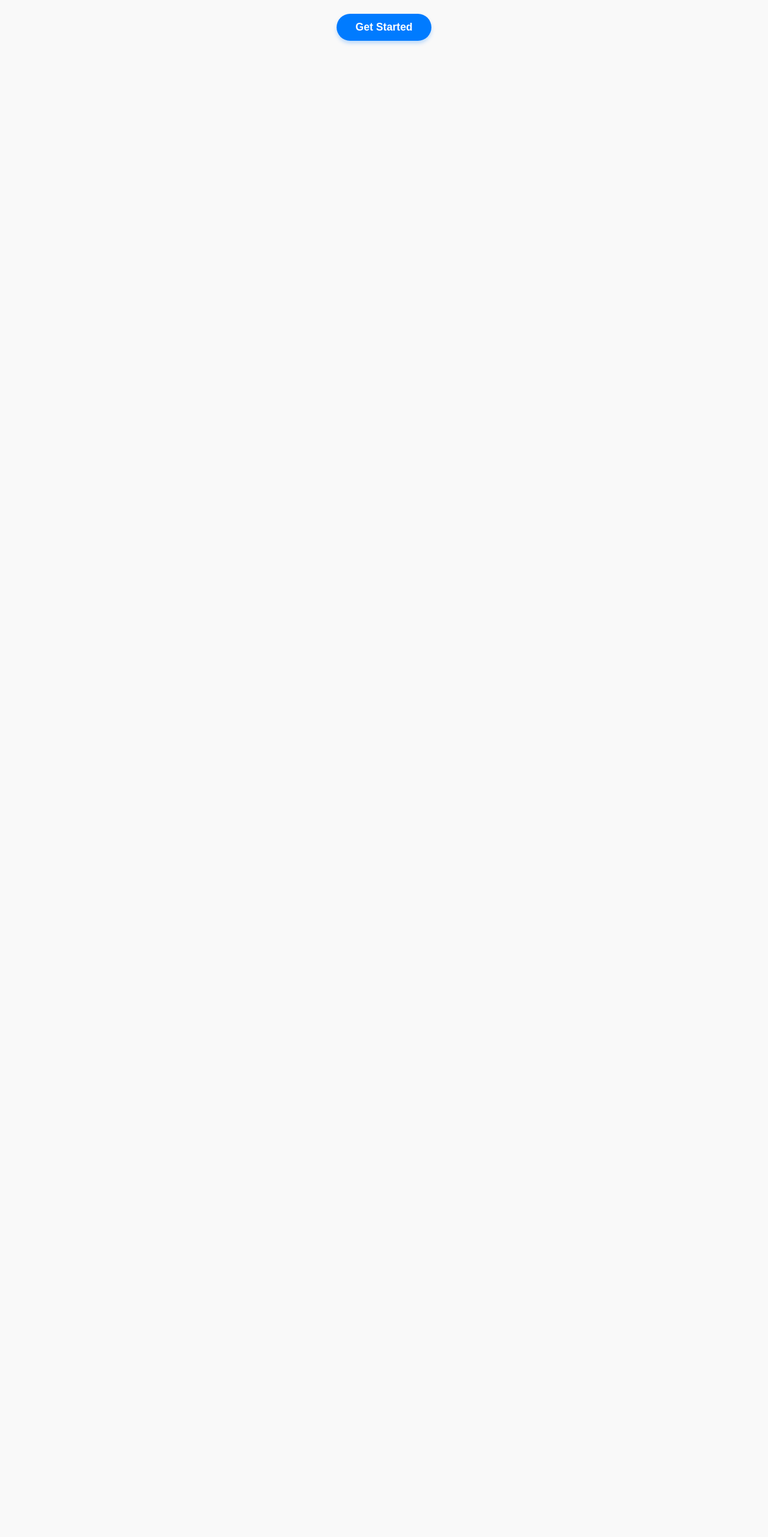
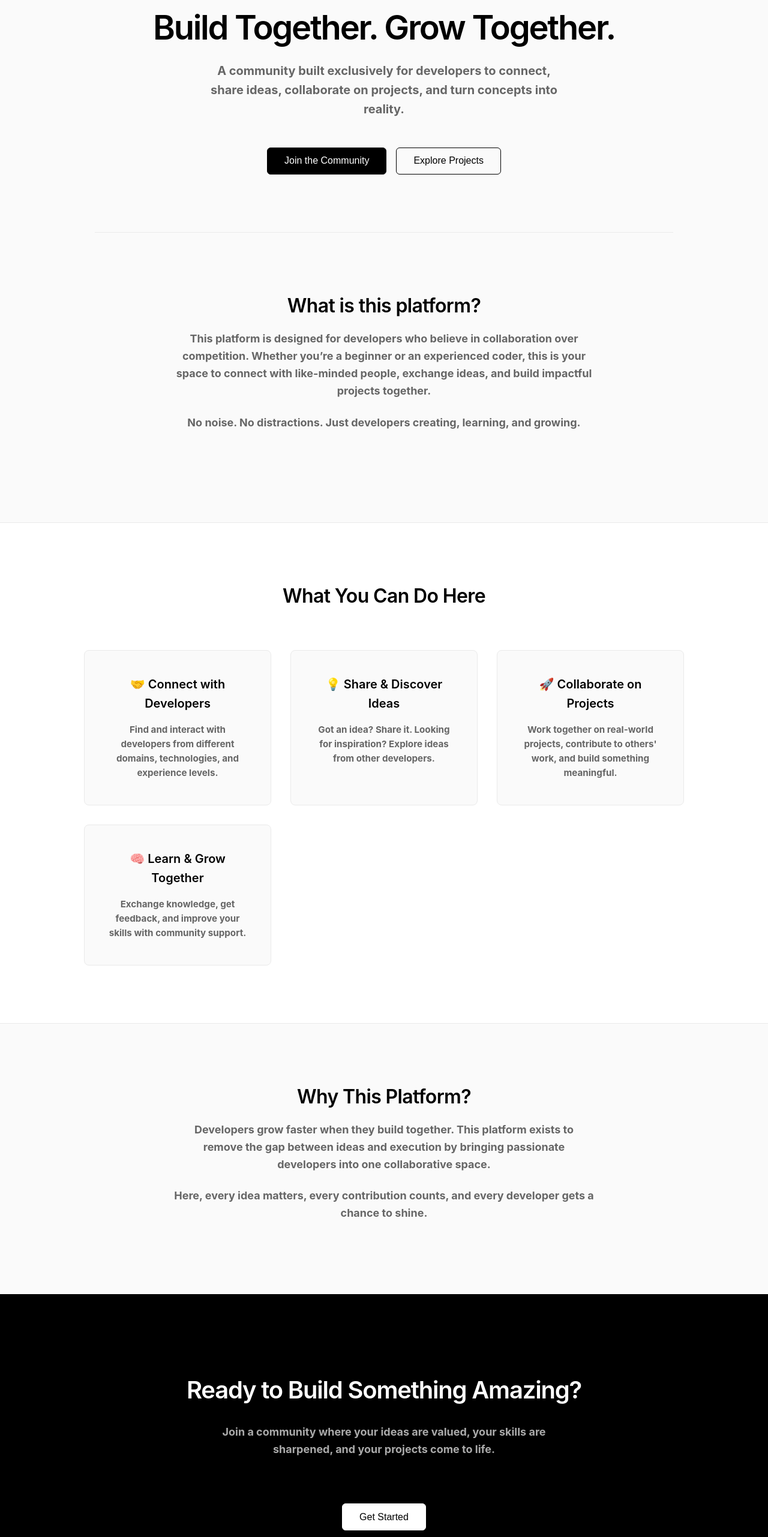
Before and after one commit to kritagya025/React_Project, a React (Vite) app in the folder my-react-app/: page / in a window 1280 px wide. Shown: the part 234-2797 px from the top of the page at 60% size. Before the commit the page ends 800 px from the top, so only its background shows below. Built offline with nearby package versions, Linux system fonts and the light colour scheme.

Commit message:
feat: implement initial Home page with comprehensive styling and add a Login page placeholder.

```diff
--- a/my-react-app/src/App.css
+++ b/my-react-app/src/App.css
@@ -29,6 +29,7 @@ body {
   font-size: 1.5rem;
   font-weight: 700;
   letter-spacing: 0.5px;
+  color: #fff;
 }
 
 .header nav a {
--- /dev/null
+++ b/my-react-app/src/Styles/Home.css
@@ -0,0 +1,206 @@
+/* Minimalist styling for Home */
+.home {
+  font-family: "Inter", -apple-system, BlinkMacSystemFont, "Segoe UI", Roboto, Helvetica, Arial, sans-serif;
+  color: #111;
+  background-color: #fafafa;
+  line-height: 1.6;
+  min-height: 100vh;
+}
+
+/* Base typography */
+h1, h2, h3 {
+  font-weight: 600;
+  margin-top: 0;
+  margin-bottom: 1rem;
+  color: #000;
+}
+
+p {
+  color: #555;
+  margin-top: 0;
+  margin-bottom: 1.5rem;
+}
+
+/* Layout blocks */
+section {
+  padding: 6rem 2rem;
+  max-width: 900px;
+  margin: 0 auto;
+}
+
+/* Hero Section */
+.hero {
+  text-align: center;
+  padding: 10rem 2rem 6rem;
+  max-width: 800px;
+}
+
+.hero h1 {
+  font-size: 3.5rem;
+  letter-spacing: -0.04em;
+  line-height: 1.1;
+  margin-bottom: 1.5rem;
+}
+
+.hero p {
+  font-size: 1.25rem;
+  color: #666;
+  max-width: 600px;
+  margin: 0 auto 3rem;
+}
+
+.hero-buttons {
+  display: flex;
+  justify-content: center;
+  gap: 1rem;
+}
+
+button {
+  background-color: #000;
+  color: #fff;
+  border: 1px solid #000;
+  padding: 0.8rem 1.75rem;
+  border-radius: 6px;
+  font-size: 1rem;
+  font-weight: 500;
+  cursor: pointer;
+  transition: all 0.2s ease;
+}
+
+button:hover {
+  background-color: #333;
+  border-color: #333;
+  transform: translateY(-1px);
+}
+
+button.secondary {
+  background-color: transparent;
+  color: #000;
+}
+
+button.secondary:hover {
+  background-color: #eaeaea;
+}
+
+/* About Section */
+.about {
+  text-align: center;
+  border-top: 1px solid #eaeaea;
+}
+
+.about h2 {
+  font-size: 2rem;
+  letter-spacing: -0.02em;
+}
+
+.about p {
+  font-size: 1.125rem;
+  max-width: 700px;
+  margin: 0 auto 1.5rem;
+}
+
+/* Features Section */
+.features {
+  padding: 6rem 2rem;
+  background-color: #fff;
+  border-top: 1px solid #eaeaea;
+  border-bottom: 1px solid #eaeaea;
+  max-width: 100%;
+}
+
+.features > h2 {
+  text-align: center;
+  font-size: 2rem;
+  margin-bottom: 4rem;
+  letter-spacing: -0.02em;
+}
+
+.feature-grid {
+  display: grid;
+  grid-template-columns: repeat(auto-fit, minmax(280px, 1fr));
+  gap: 2rem;
+  max-width: 1000px;
+  margin: 0 auto;
+}
+
+.feature-card {
+  padding: 2.5rem;
+  border: 1px solid #eaeaea;
+  border-radius: 8px;
+  background-color: #fafafa;
+  transition: transform 0.2s ease, box-shadow 0.2s ease;
+}
+
+.feature-card:hover {
+  transform: translateY(-4px);
+  box-shadow: 0 12px 24px rgba(0, 0, 0, 0.04);
+  border-color: #ddd;
+}
+
+.feature-card h3 {
+  font-size: 1.25rem;
+}
+
+.feature-card p {
+  margin-bottom: 0;
+  font-size: 0.95rem;
+}
+
+/* Vision Section */
+.vision {
+  text-align: center;
+}
+
+.vision h2 {
+  font-size: 2rem;
+  letter-spacing: -0.02em;
+}
+
+.vision p {
+  font-size: 1.125rem;
+  max-width: 700px;
+  margin: 0 auto 1.5rem;
+}
+
+/* CTA Section */
+.cta {
+  text-align: center;
+  padding: 8rem 2rem;
+  background-color: #000;
+  color: #fff;
+  max-width: 100%;
+}
+
+.cta h2 {
+  font-size: 2.5rem;
+  color: #fff;
+  letter-spacing: -0.03em;
+  margin-bottom: 1.5rem;
+}
+
+.cta p {
+  color: #aaa;
+  max-width: 600px;
+  margin: 0 auto 3rem;
+  font-size: 1.125rem;
+}
+
+.cta button {
+  background-color: #fff;
+  color: #000;
+  border-color: #fff;
+}
+
+.cta button:hover {
+  background-color: #eee;
+  border-color: #eee;
+}
+
+/* Footer Section */
+/* .footer {
+  text-align: center;
+  padding: 3rem 2rem;
+  font-size: 0.875rem;
+  color: #999;
+  border-top: 1px solid #eaeaea;
+} */
--- a/my-react-app/src/pages/Home.jsx
+++ b/my-react-app/src/pages/Home.jsx
@@ -1,9 +1,101 @@
+import React from "react";
+import "../Styles/Home.css";
+
 function Home() {
   return (
     <div className="home">
-      <h2>Welcome to the Home Page</h2>
-      <p>This is the main dashboard of our community.</p>
-      <button className="primary-button">Get Started</button>
+
+      <section className="hero">
+        <h1>Build Together. Grow Together.</h1>
+        <p>
+          A community built exclusively for developers to connect, share ideas,
+          collaborate on projects, and turn concepts into reality.
+        </p>
+        <div className="hero-buttons">
+          <button>Join the Community</button>
+          <button className="secondary">Explore Projects</button>
+        </div>
+      </section>
+
+      <section className="about">
+        <h2>What is this platform?</h2>
+        <p>
+          This platform is designed for developers who believe in collaboration
+          over competition. Whether you’re a beginner or an experienced coder,
+          this is your space to connect with like-minded people, exchange ideas,
+          and build impactful projects together.
+        </p>
+        <p>
+          No noise. No distractions. Just developers creating, learning, and growing.
+        </p>
+      </section>
+
+      {/* FEATURES */}
+      <section className="features">
+        <h2>What You Can Do Here</h2>
+        <div className="feature-grid">
+
+          <div className="feature-card">
+            <h3>🤝 Connect with Developers</h3>
+            <p>
+              Find and interact with developers from different domains,
+              technologies, and experience levels.
+            </p>
+          </div>
+
+          <div className="feature-card">
+            <h3>💡 Share & Discover Ideas</h3>
+            <p>
+              Got an idea? Share it. Looking for inspiration? Explore ideas from
+              other developers.
+            </p>
+          </div>
+
+          <div className="feature-card">
+            <h3>🚀 Collaborate on Projects</h3>
+            <p>
+              Work together on real-world projects, contribute to others' work,
+              and build something meaningful.
+            </p>
+          </div>
+
+          <div className="feature-card">
+            <h3>🧠 Learn & Grow Together</h3>
+            <p>
+              Exchange knowledge, get feedback, and improve your skills with
+              community support.
+            </p>
+          </div>
+
+        </div>
+      </section>
+
+      <section className="vision">
+        <h2>Why This Platform?</h2>
+        <p>
+          Developers grow faster when they build together. This platform exists
+          to remove the gap between ideas and execution by bringing passionate
+          developers into one collaborative space.
+        </p>
+        <p>
+          Here, every idea matters, every contribution counts, and every developer
+          gets a chance to shine.
+        </p>
+      </section>
+
+      <section className="cta">
+        <h2>Ready to Build Something Amazing?</h2>
+        <p>
+          Join a community where your ideas are valued, your skills are sharpened,
+          and your projects come to life.
+        </p>
+        <button>Get Started</button>
+      </section>
+
+      {/* <footer className="footer">
+        <p>Built by developers, for developers.</p>
+      </footer> */}
+
     </div>
   );
 }
--- /dev/null
+++ b/my-react-app/src/pages/Login.jsx
@@ -0,0 +1,3 @@
+function Login(){
+
+}
```
